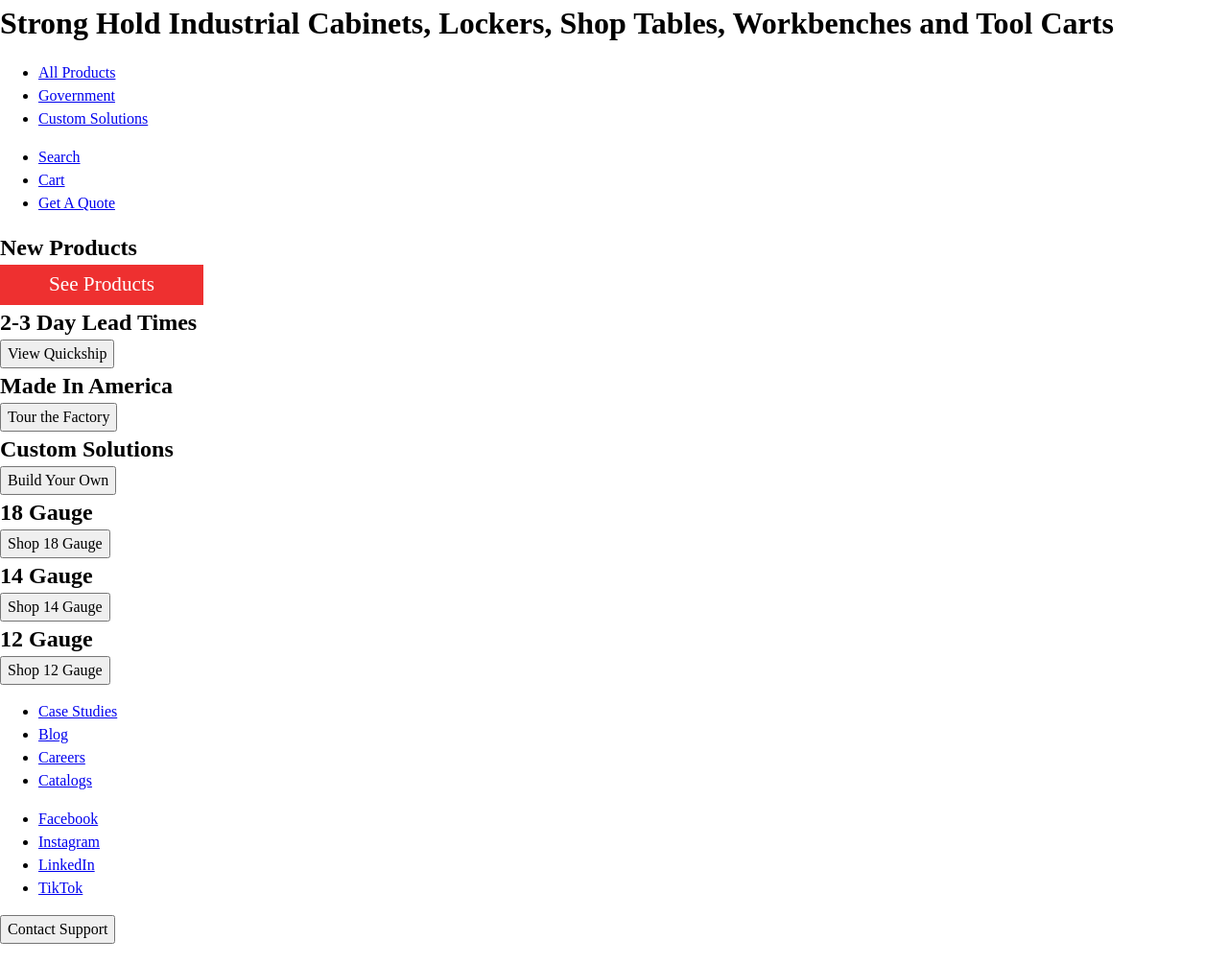
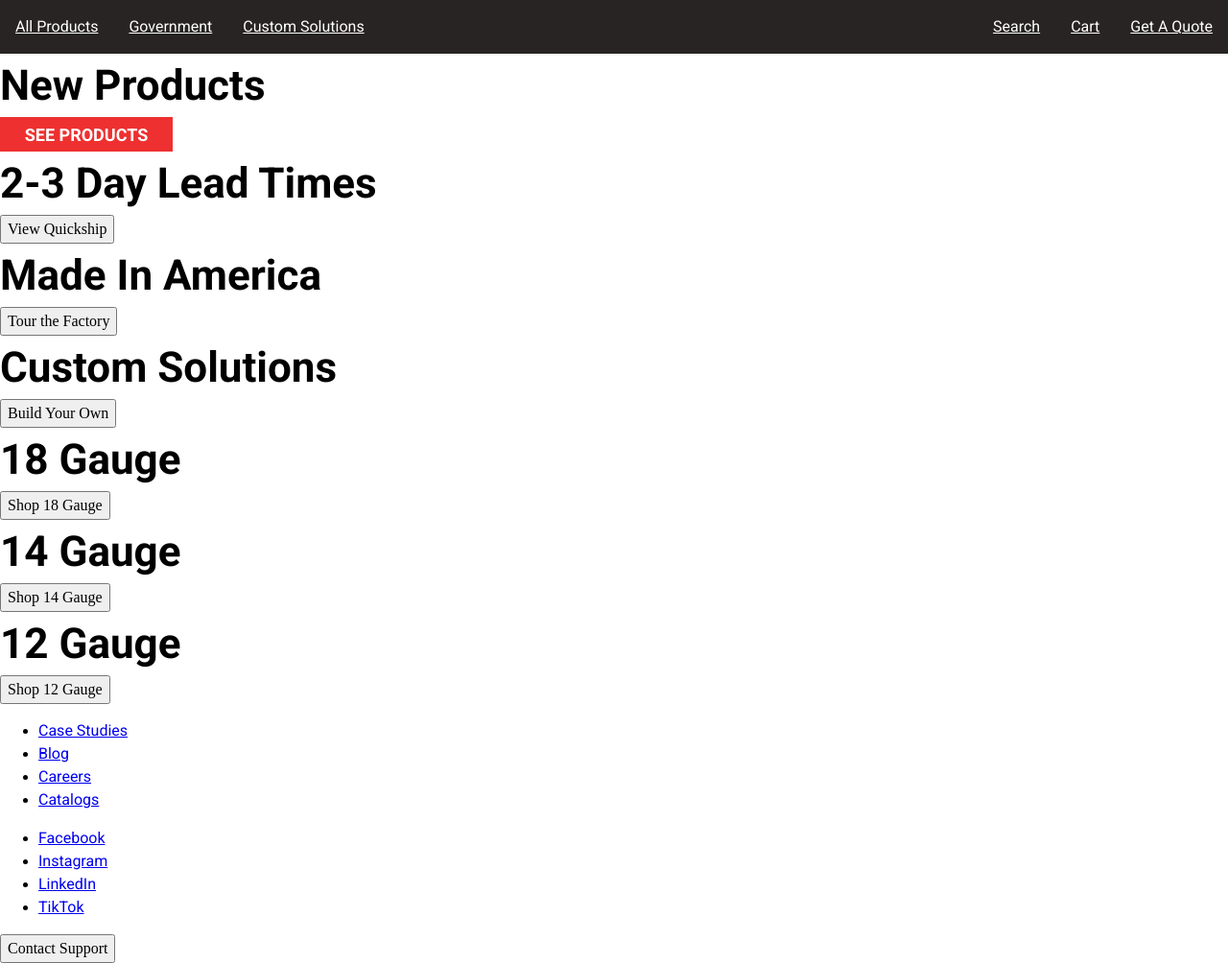
Before and after one commit to npresley13/strong-hold-redesign-homepage_v1, a website: page index.html in a window 1280 px wide. Shown: the whole page at 96% size. Drawn offline with Linux system fonts and the light colour scheme.

Commit message:
styling typography and nav

```diff
--- a/SRC/sass/base/_fonts.scss
+++ b/SRC/sass/base/_fonts.scss
@@ -0,0 +1 @@
+$roboto-font-family: 'Roboto', sans-serif;
--- a/SRC/sass/base/_index.scss
+++ b/SRC/sass/base/_index.scss
@@ -1,2 +1,4 @@
 @forward 'reset';
 @forward 'root';
+@forward 'fonts';
+@forward 'typography';
--- a/SRC/sass/base/_root.scss
+++ b/SRC/sass/base/_root.scss
@@ -2,6 +2,7 @@
 @use "../abstracts/font-sizes" as *;
 @use "../abstracts/breakpoints" as *;
 @use "../abstracts/mixins" as *;
+@use "fonts" as *;
 
 :root {
     // Custom Properties -- Colors
@@ -29,4 +30,7 @@
             }
         }
     }
+
+    // Font Family
+    --ff-roboto: #{$roboto-font-family};
 }
--- a/SRC/sass/base/_typography.scss
+++ b/SRC/sass/base/_typography.scss
@@ -1,3 +1,16 @@
+@use 'fonts' as *;
+
 h1 {
     font-size: var(--fs-800);
+    font-family: var(--ff-roboto);
 }
+
+h2 {
+    font-size: var(--fs-700);
+    font-family: var(--ff-roboto);
+}
+
+p {
+    font-size: var(--fs-400);
+    font-family: var(--ff-roboto);
+}
--- a/SRC/sass/components/_button.scss
+++ b/SRC/sass/components/_button.scss
@@ -1,11 +1,15 @@
+
 .main-button {
     background-color: var(--clr-primary-red);
     color: var(--clr-primary-white);
     border: none;
     transition: .3s;
-    font-size: var(--fs-500);
     width: 10em;
     padding: .25em 0;
+    text-transform: uppercase;
+    font-size: var(--fs-400);
+    font-family: var(--ff-roboto);
+    font-weight: bold;
 }
 
 .main-button:hover {
--- /dev/null
+++ b/SRC/sass/components/_footer.scss
@@ -0,0 +1,4 @@
+footer>ul>li>a {
+    font-size: var(--fs-300);
+    font-family: var(--ff-roboto);
+}
--- a/SRC/sass/components/_index.scss
+++ b/SRC/sass/components/_index.scss
@@ -1,3 +1,4 @@
 @forward 'nav';
 @forward 'search';
 @forward 'button';
+@forward 'footer';
--- a/SRC/sass/components/_nav.scss
+++ b/SRC/sass/components/_nav.scss
@@ -0,0 +1,18 @@
+nav {
+    background-color: var(--clr-primary-gray);
+    display: flex;
+    justify-content: space-between;
+}
+
+nav>ul {
+    display: flex;
+    list-style: none;
+    padding: 0;
+}
+
+nav>ul>li>a {
+    margin: 0 1em;
+    font-size: var(--fs-300);
+    font-family: var(--ff-roboto);
+    color: var(--clr-primary-white);
+}
--- a/SRC/sass/utilities/_index.scss
+++ b/SRC/sass/utilities/_index.scss
@@ -1 +1,2 @@
 @forward 'container';
+@forward 'utilities';
--- a/index.html
+++ b/index.html
@@ -1,15 +1,22 @@
 <!DOCTYPE html>
 <html lang="en">
+
 <head>
     <meta charset="UTF-8">
     <meta http-equiv="X-UA-Compatible" content="IE=edge">
     <meta name="viewport" content="width=device-width, initial-scale=1.0">
+    <link rel="preconnect" href="https://fonts.googleapis.com">
+    <link rel="preconnect" href="https://fonts.gstatic.com" crossorigin>
+    <link href="https://fonts.googleapis.com/css2?family=Roboto:ital,wght@0,400;0,700;1,400&display=swap"
+        rel="stylesheet">
     <link rel="stylesheet" href="dist/css/main.css">
     <title>Strong Hold Homepage Redesign</title>
 </head>
+
 <body>
     <header>
-         <h1 class="visuallyhidden">Strong Hold Industrial Cabinets, Lockers, Shop Tables, Workbenches and Tool Carts</h1>
+        <h1 class="visuallyhidden">Strong Hold Industrial Cabinets, Lockers, Shop Tables, Workbenches and Tool Carts
+        </h1>
     </header>
     <nav>
         <ul class="nav-left">
@@ -20,7 +27,7 @@
         <ul class="nav-right">
             <li><a href="#">Search</a></li>
             <li><a href="#">Cart</a></li>
-            <li><a href="#">Get A Quote</a></li>
+            <li class="nav-button"><a href="#">Get A Quote</a></li>
         </ul>
     </nav>
     <main>
@@ -87,4 +94,5 @@
         <button>Contact Support</button>
     </footer>
 </body>
+
 </html>
```
Also changed, not shown: dist/css/main.css, 1 other file.
